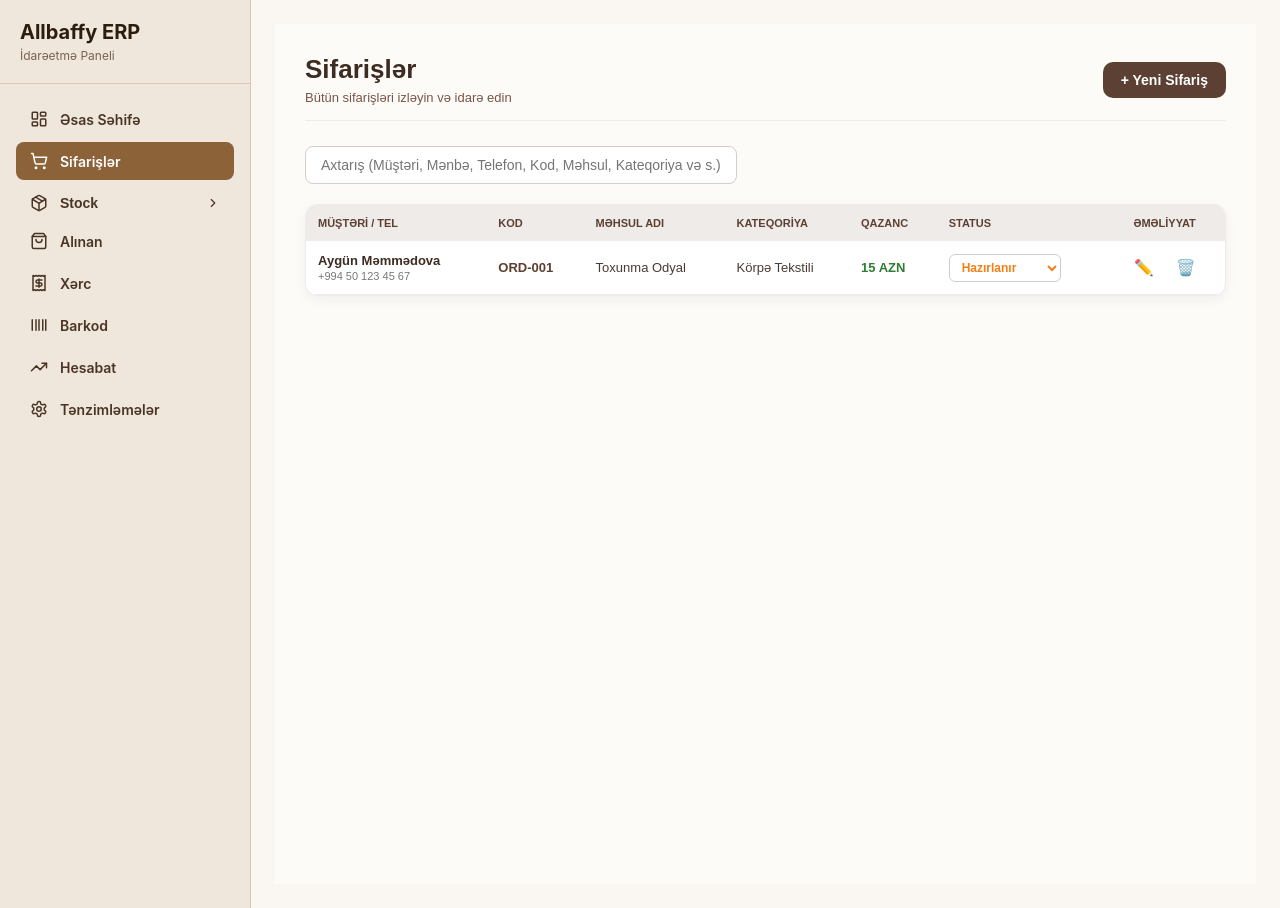
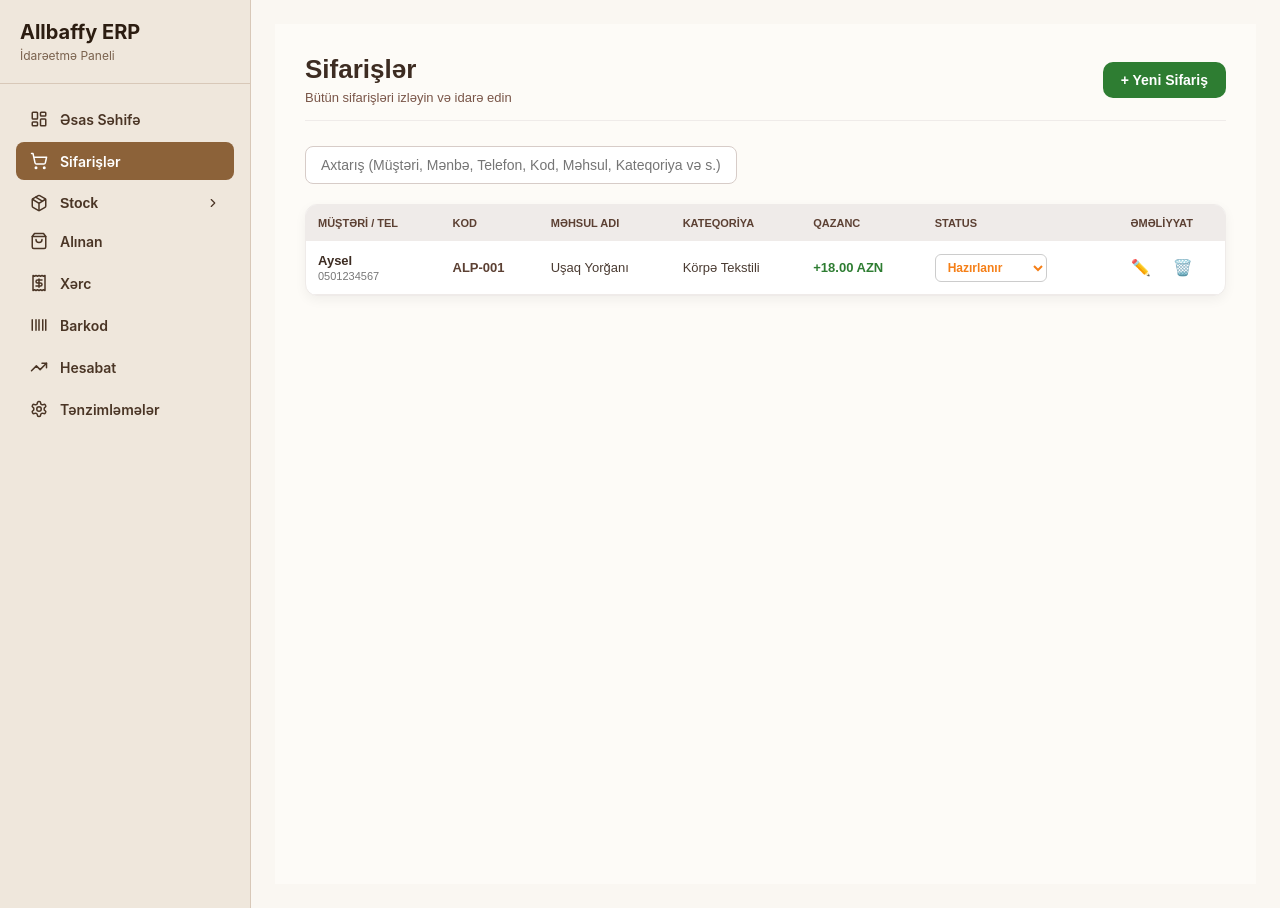
Before and after one commit to intiqamis01-crypto/allbaffy-erp, a React (Vite) app: page /orders in a window 1280 px wide. Built offline with nearby package versions, Linux system fonts and the light colour scheme; no server answers; the HTML template or start-up script is replaced by a standard one.

Commit message:
Cədvəl xanaları və əlavəetmə pəncərəsi tam istənilən formaya salındı

```diff
--- a/src/pages/Orders.jsx
+++ b/src/pages/Orders.jsx
@@ -6,31 +6,28 @@ const Orders = () => {
     if (savedOrders) {
       try {
         const parsed = JSON.parse(savedOrders);
-        if (parsed && parsed.length > 0) {
-          return parsed;
-        }
+        if (parsed && parsed.length > 0) return parsed;
       } catch (e) {
         console.error(e);
       }
     }
-    // Sizin daxil etdiyiniz məlumatların silinməməsi üçün ilkin baza
     return [
       {
-        id: 'ORD-001',
+        id: 'ALP-001',
         orderDate: '2026-08-01',
         deliveryDate: '2026-08-08',
-        customerName: 'Aygün Məmmədova',
-        phone: '+994 50 123 45 67',
-        source: 'Instagram',
-        product: 'Toxunma Odyal',
+        customerName: 'Aysel',
+        phone: '0501234567',
+        source: 'WhatsApp',
+        product: 'Uşaq Yorğanı',
         category: 'Körpə Tekstili',
         advance: '10',
-        advanceMethod: 'Nağd',
-        remaining: '5',
+        advanceMethod: 'Kart',
+        remaining: '20',
         remainingMethod: 'Nağd',
-        deliveryAddress: '',
-        deliveryPrice: '0',
-        profit: '15 AZN',
+        deliveryAddress: 'Koroğlu m/s',
+        deliveryPrice: '5',
+        profit: '+18.00 AZN',
         status: 'Hazırlanır'
       }
     ];
@@ -46,7 +43,7 @@ const Orders = () => {
   const [currentOrder, setCurrentOrder] = useState(null);
 
   const [newOrder, setNewOrder] = useState({
-    id: `ORD-00${orders.length + 1}`,
+    id: `ALP-00${orders.length + 1}`,
     orderDate: '',
     deliveryDate: '',
     customerName: '',
@@ -79,7 +76,7 @@ const Orders = () => {
     setOrders([newOrder, ...orders]);
     setIsAddModalOpen(false);
     setNewOrder({
-      id: `ORD-00${orders.length + 2}`,
+      id: `ALP-00${orders.length + 2}`,
       orderDate: '',
       deliveryDate: '',
       customerName: '',
@@ -135,7 +132,7 @@ const Orders = () => {
         </div>
         <button
           onClick={() => setIsAddModalOpen(true)}
-          style={{ backgroundColor: '#5C4033', color: 'white', border: 'none', padding: '10px 18px', borderRadius: '10px', cursor: 'pointer', fontWeight: 'bold', fontSize: '14px' }}
+          style={{ backgroundColor: '#2E7D32', color: 'white', border: 'none', padding: '10px 18px', borderRadius: '10px', cursor: 'pointer', fontWeight: 'bold', fontSize: '14px' }}
         >
           + Yeni Sifariş
         </button>
@@ -151,6 +148,7 @@ const Orders = () => {
         />
       </div>
 
+      {/* 1-ci şəkildəki cədvəl strukturu: Kod, Müştəri Adı/Nömrə, Məhsul Adı, Kateqoriya, Qazanc, Status, Əməliyyat */}
       <div style={{ backgroundColor: 'white', borderRadius: '12px', boxShadow: '0 4px 12px rgba(0,0,0,0.05)', overflow: 'hidden', border: '1px solid #EFEBE9' }}>
         <table style={{ width: '100%', borderCollapse: 'collapse', textAlign: 'left', fontSize: '13px' }}>
           <thead>
@@ -215,7 +213,7 @@ const Orders = () => {
         </table>
       </div>
 
-      {/* Yeni Sifariş Modalı */}
+      {/* 2-ci şəkildəki açılan pəncərə (Yeni Sifariş) */}
       {isAddModalOpen && (
         <div style={{ position: 'fixed', top: 0, left: 0, width: '100%', height: '100%', backgroundColor: 'rgba(0,0,0,0.5)', display: 'flex', justifyContent: 'center', alignItems: 'center', zIndex: 1000 }}>
           <div style={{ backgroundColor: 'white', padding: '25px', borderRadius: '14px', width: '500px', maxHeight: '90vh', overflowY: 'auto', boxShadow: '0 10px 25px rgba(0,0,0,0.2)' }}>
@@ -323,7 +321,7 @@ const Orders = () => {
         </div>
       )}
 
-      {/* Düzəliş Modalı */}
+      {/* 2-ci şəkildəki açılan pəncərə (Sifarişi Redaktə Et) */}
       {isEditModalOpen && currentOrder && (
         <div style={{ position: 'fixed', top: 0, left: 0, width: '100%', height: '100%', backgroundColor: 'rgba(0,0,0,0.5)', display: 'flex', justifyContent: 'center', alignItems: 'center', zIndex: 1000 }}>
           <div style={{ backgroundColor: 'white', padding: '25px', borderRadius: '14px', width: '500px', maxHeight: '90vh', overflowY: 'auto', boxShadow: '0 10px 25px rgba(0,0,0,0.2)' }}>
```
